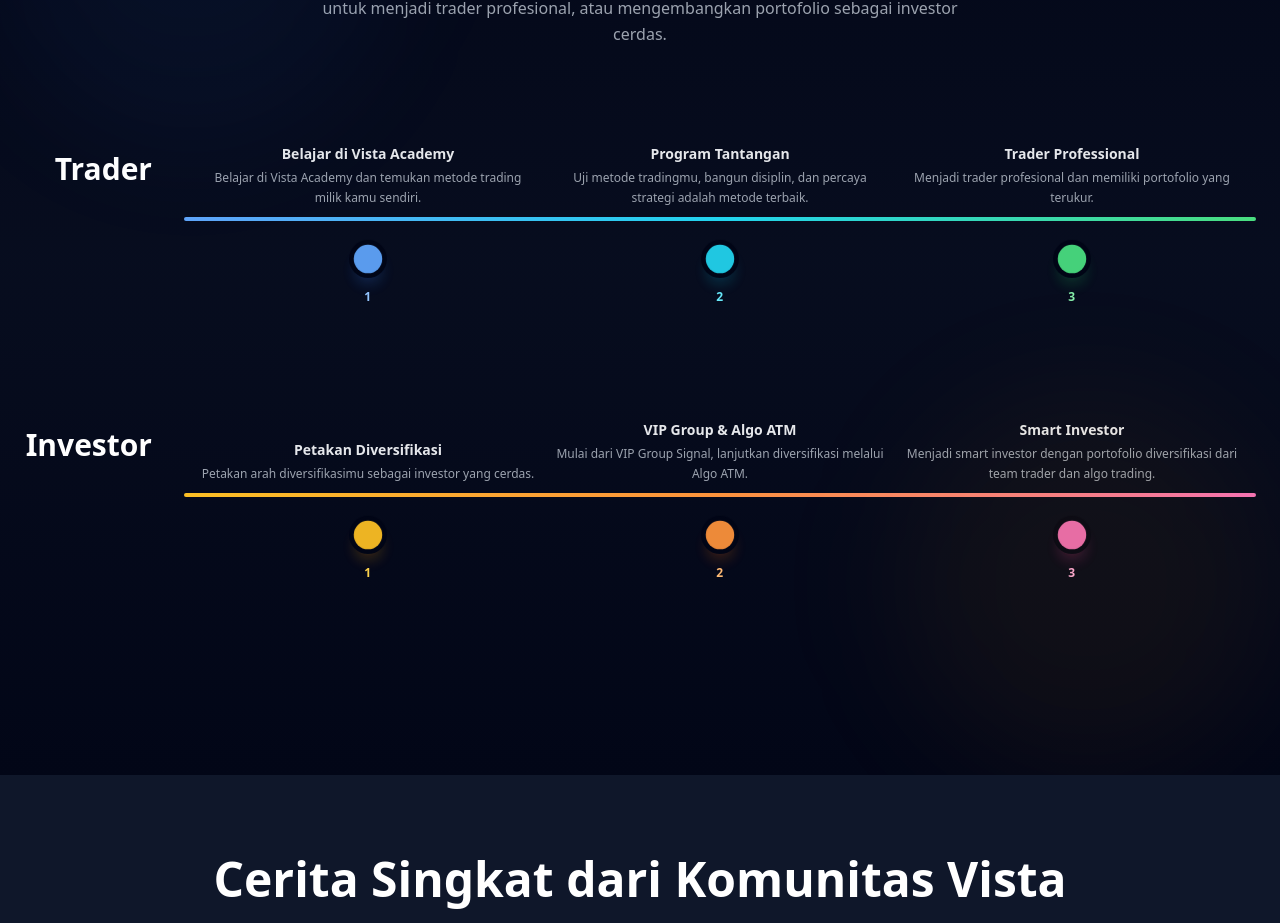
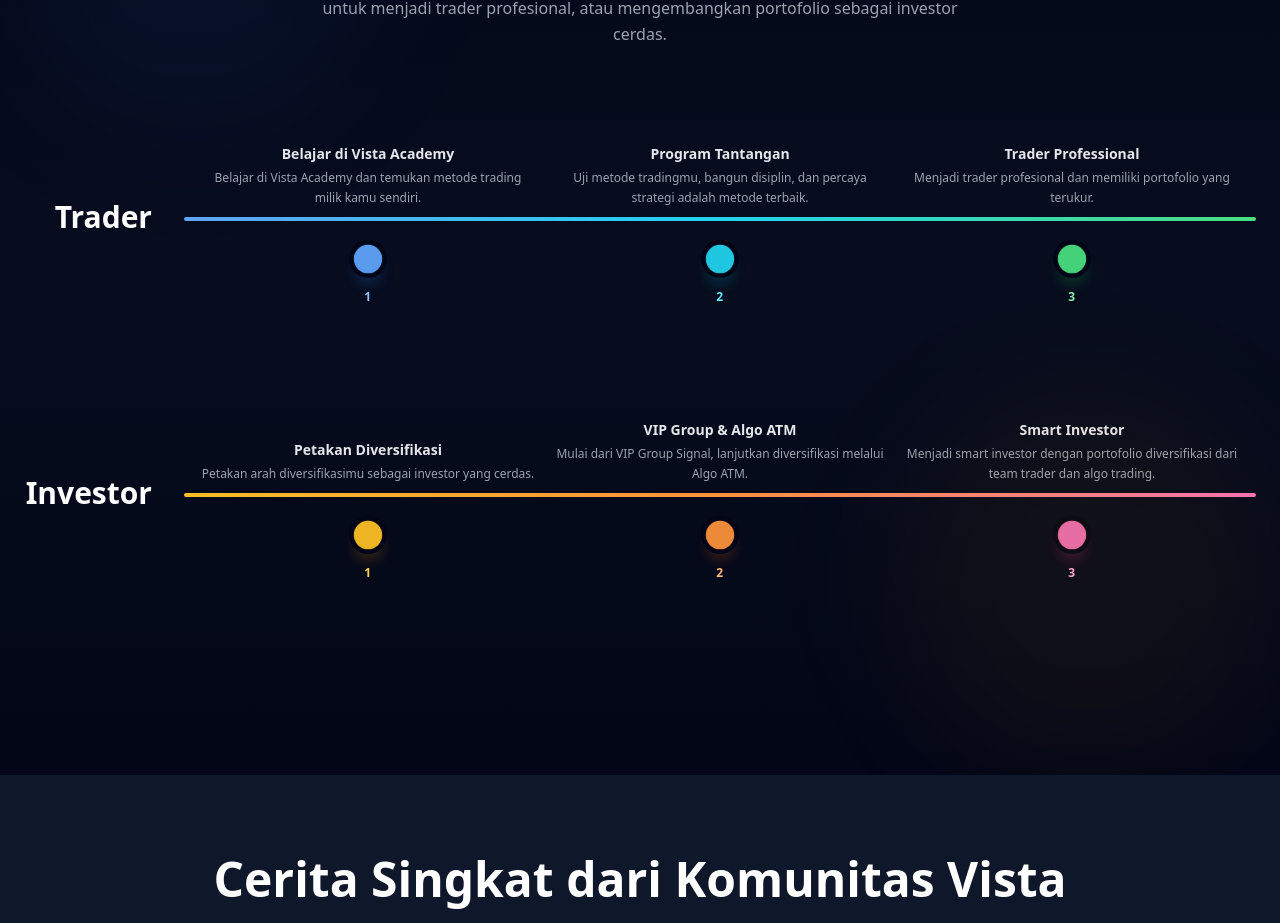
Before and after one commit to yudibasri03/vista, a React (Vite) app: page / in a window 1280 px wide. Shown: the part 3353-4276 px from the top of the page. Built offline with nearby package versions, Linux system fonts and the light colour scheme.

Commit message:
Update Roadmap.tsx

```diff
--- a/src/components/Roadmap.tsx
+++ b/src/components/Roadmap.tsx
@@ -69,9 +69,9 @@ export default function Roadmap() {
   isTraders: boolean;
 }) => (
   <div className="mb-24">
-      <div className="flex items-start gap-8">
-        {/* LABEL DI KIRI */}
-        <div className="flex-shrink-0 w-32 pt-6 text-right">
+    <div className="flex items-center gap-8">
+      {/* LABEL DI KIRI – sekarang sejajar garis */}
+      <div className="flex-shrink-0 w-32 text-right">
         <h3 className="text-3xl font-bold text-white">{label}</h3>
       </div>
 
@@ -93,7 +93,6 @@ export default function Roadmap() {
               key={checkpoint.id}
               className="flex flex-col items-center w-1/3 text-center"
             >
-                {/* Title & paragraph dengan tinggi fix agar dot sejajar */}
               <div className="mb-10 min-h-[80px] flex flex-col justify-end">
                 <h4 className="text-sm font-semibold text-gray-200 mb-1">
                   {checkpoint.title}
@@ -103,12 +102,10 @@ export default function Roadmap() {
                 </p>
               </div>
 
-                {/* Dot dengan pulse */}
               <div
                 className={`w-6 h-6 ${checkpoint.dotColor} rounded-full shadow-lg ${checkpoint.dotShadow} ring-4 ring-slate-950 animate-dot-pulse`}
               />
 
-                {/* Number */}
               <div className="mt-3">
                 <span
                   className={`text-xs font-bold tracking-wider ${checkpoint.textColor}`}
```
Lines whose indentation alone changed are shown as unchanged.
